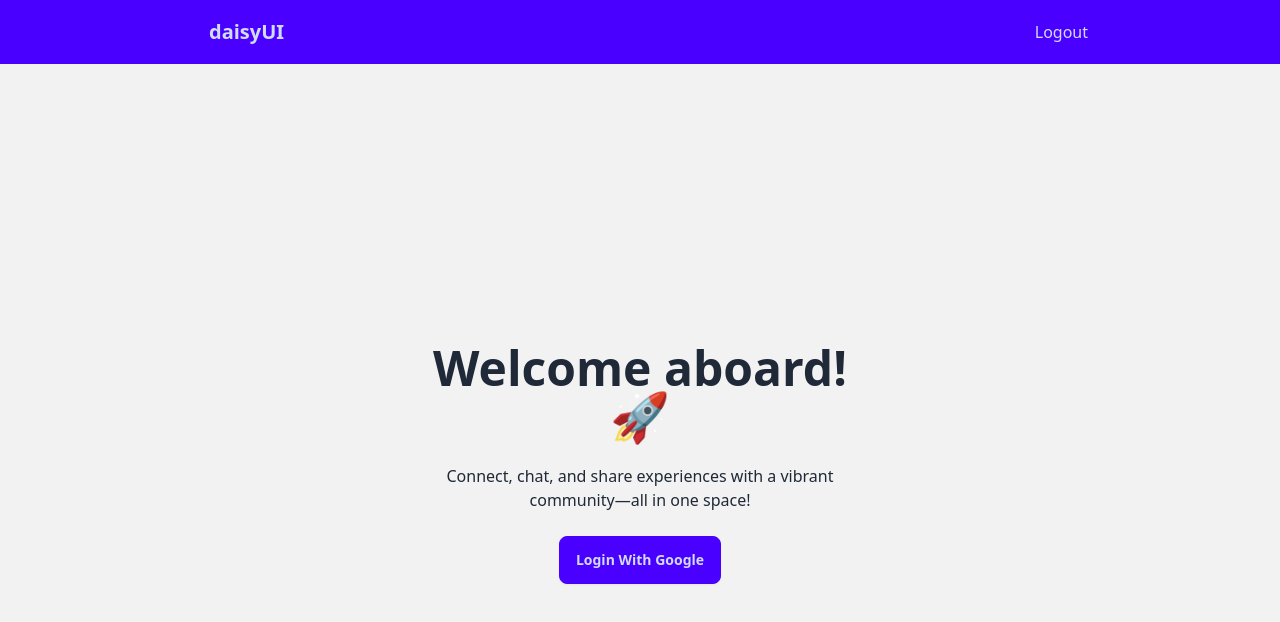
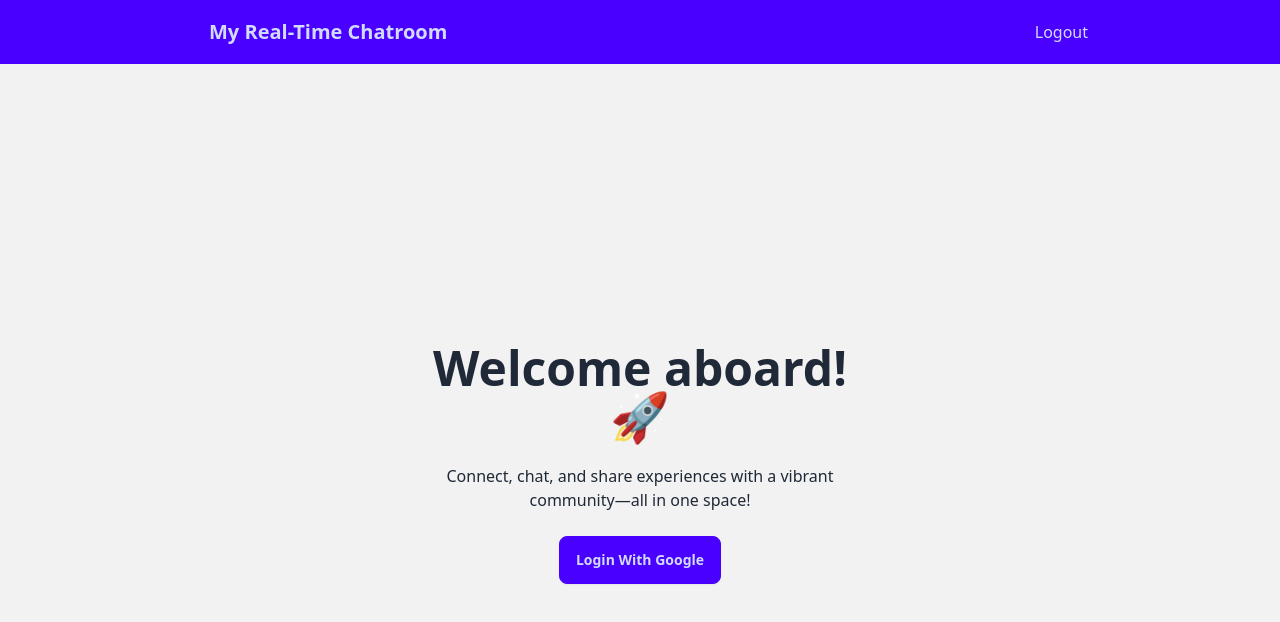
Before and after one commit to DaveMK1/My_real-time_chatroom, a React (Vite) app in the folder vite-project/: page / in a window 1280 px wide. Shown: the top 622 px of the page. Built offline with nearby package versions, Linux system fonts and the light colour scheme.

Commit message:
updating ui with container wrap

```diff
--- a/vite-project/src/components/Navbar.jsx
+++ b/vite-project/src/components/Navbar.jsx
@@ -3,7 +3,7 @@ const Navbar = () => {
   return (
     <div className="navbar bg-primary text-primary-content">
 <div className="containerWrap flex justify-between">
-  <button className="btn btn-ghost text-xl">daisyUI</button>
+  <button className="btn btn-ghost text-xl">My Real-Time Chatroom</button>
   <button>Logout</button>
 </div>
     </div>
```
